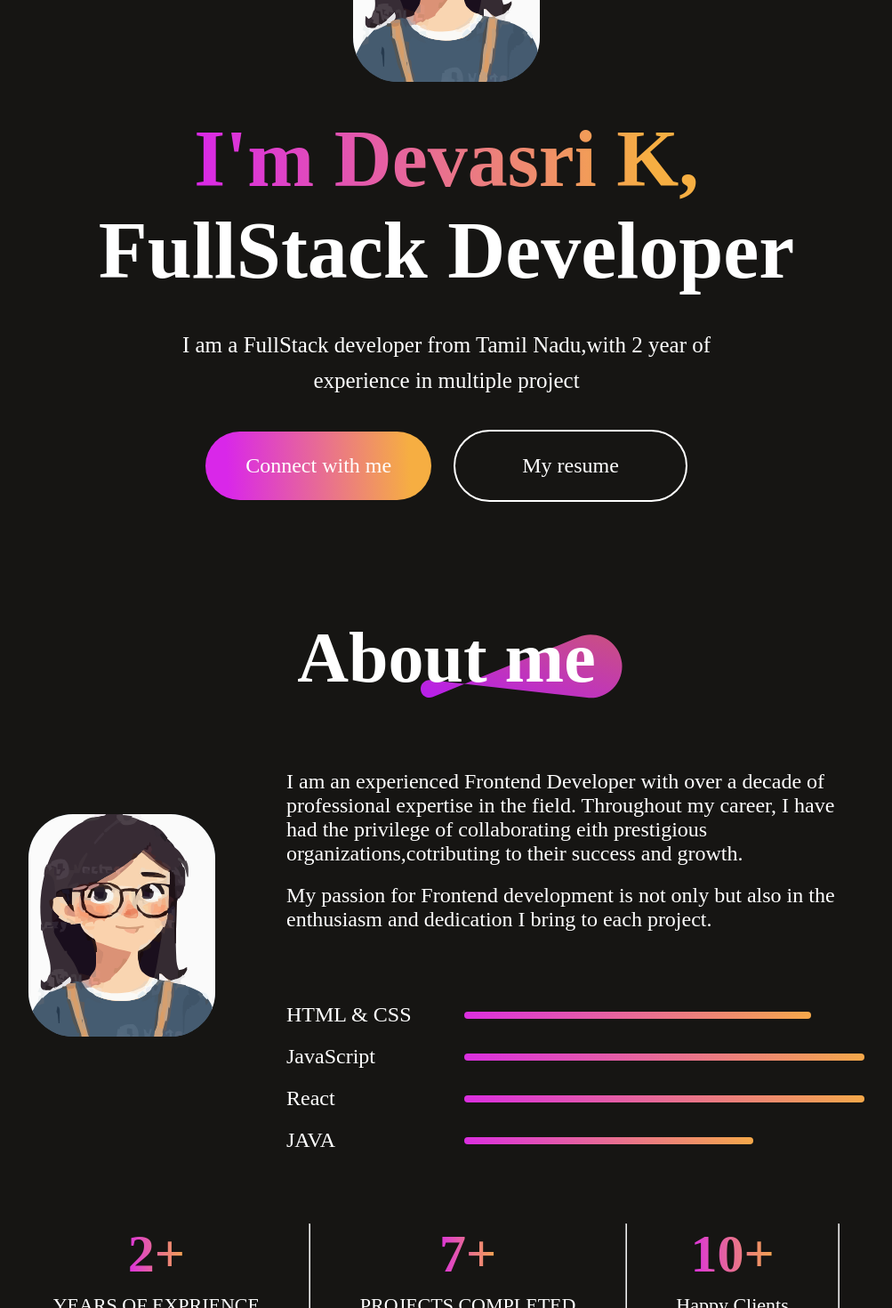
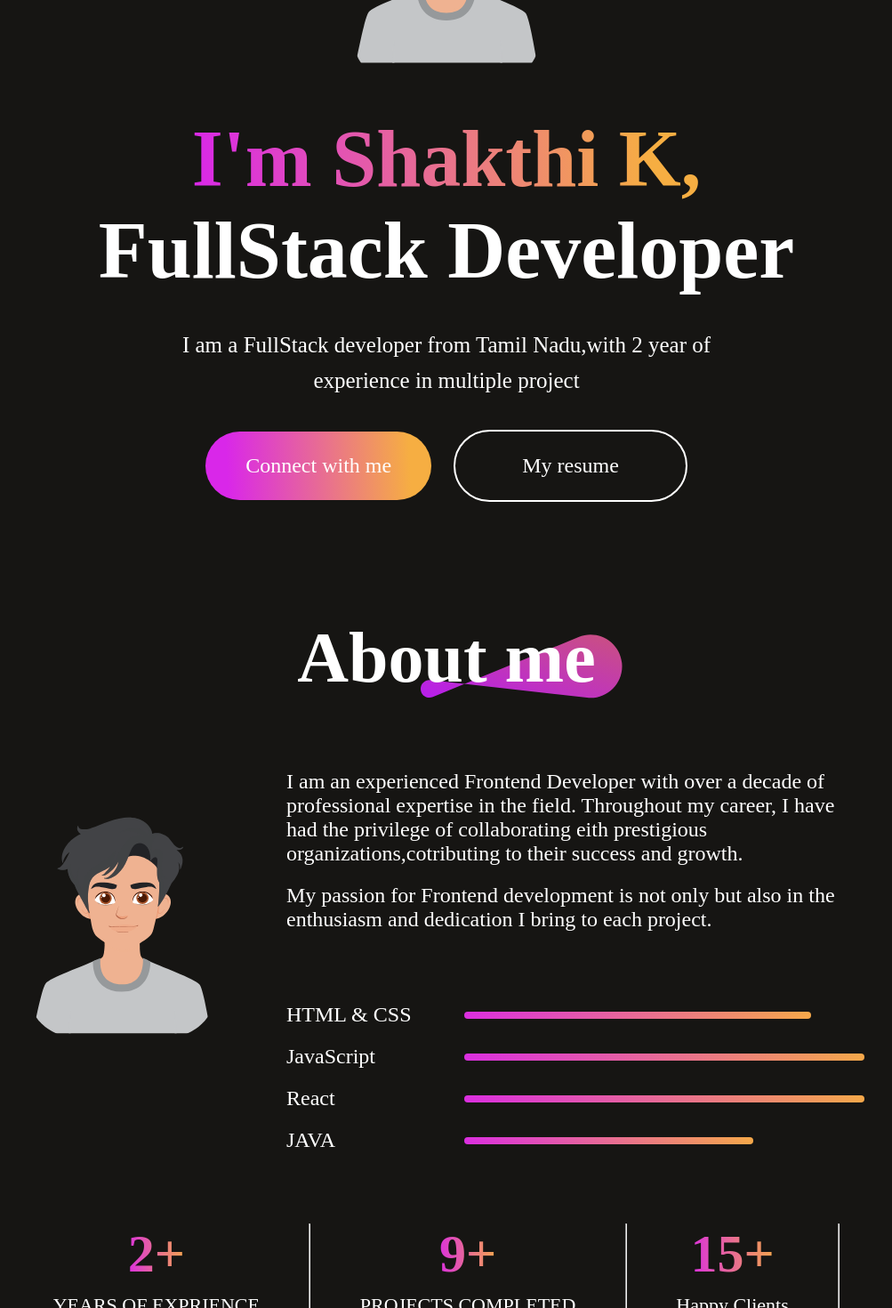
Before and after one commit to ShakthiKannan/Portfolio_react, a React (Vite) app in the folder Portfolio/portfolio-react/: page / in a window 1280 px wide. Shown: the part 480-1950 px from the top of the page at 89% size, without its empty margins (138-1141 px from the left). Built offline with nearby package versions, Linux system fonts and the light colour scheme.

Commit message:
Commited

```diff
--- a/Portfolio/portfolio-react/src/components/About/About.jsx
+++ b/Portfolio/portfolio-react/src/components/About/About.jsx
@@ -33,12 +33,12 @@ function About() {
             </div>
             <hr />
             <div className="about-achivement">
-                <h1>7+</h1>
+                <h1>9+</h1>
                 <p>PROJECTS COMPLETED</p>
             </div>
             <hr />
             <div className="about-achivement">
-                <h1>10+</h1>
+                <h1>15+</h1>
                 <p>Happy Clients</p>
             </div>
             <hr />
--- a/Portfolio/portfolio-react/src/components/Contact/Contact.jsx
+++ b/Portfolio/portfolio-react/src/components/Contact/Contact.jsx
@@ -10,7 +10,7 @@ export const Contact = () => {
         event.preventDefault();
         const formData = new FormData(event.target);
 
-        formData.append("access_key", "e82591fe-af22-4a24-80e1-dd3da223acce");
+        formData.append("access_key", "943918dc-f83b-4b1b-95bb-acd039841210");
 
         const object = Object.fromEntries(formData);
         const json = JSON.stringify(object);
@@ -41,15 +41,15 @@ export const Contact = () => {
                 <div className="contact-details">
                     <div className="contact-detail">
                         <img src={mail_icon} alt="" />
-                        <p>230819.it@rmkec.ac.in</p>
+                        <p>230651.it@rmkec.ac.in</p>
                     </div>
                     <div className="contact-detail">
                         <img src={call_icon} alt="" />
-                        <p>+91-9087654321</p>
+                        <p>+91-6382302891</p>
                     </div>
                     <div className="contact-detail">
                         <img src={location_icon} alt="" />
-                        <p>Chennai, Tamil Nadu</p>
+                        <p>Theni, Tamil Nadu</p>
                     </div>
                 </div>
             </div>
--- a/Portfolio/portfolio-react/src/components/Hero/Hero.jsx
+++ b/Portfolio/portfolio-react/src/components/Hero/Hero.jsx
@@ -6,7 +6,7 @@ export const Hero = () => {
   return (
     <div id="home" className='hero'>
         <img src={profile_img} alt="" className='imgs-h'/>
-        <h1><span>I'm Devasri K,</span> FullStack Developer</h1>
+        <h1><span>I'm Shakthi K,</span> FullStack Developer</h1>
         <p>I am a FullStack developer from Tamil Nadu,with 2 year of experience in multiple project </p>
         <div className='hero-action'>
             <div className="hero-connect"><AnchorLink className='anchor-link' offset={50} href='#contact'>Connect with me</AnchorLink></div>
```
Also changed, not shown: Portfolio/portfolio-react/src/assets/profile_img.svg.
